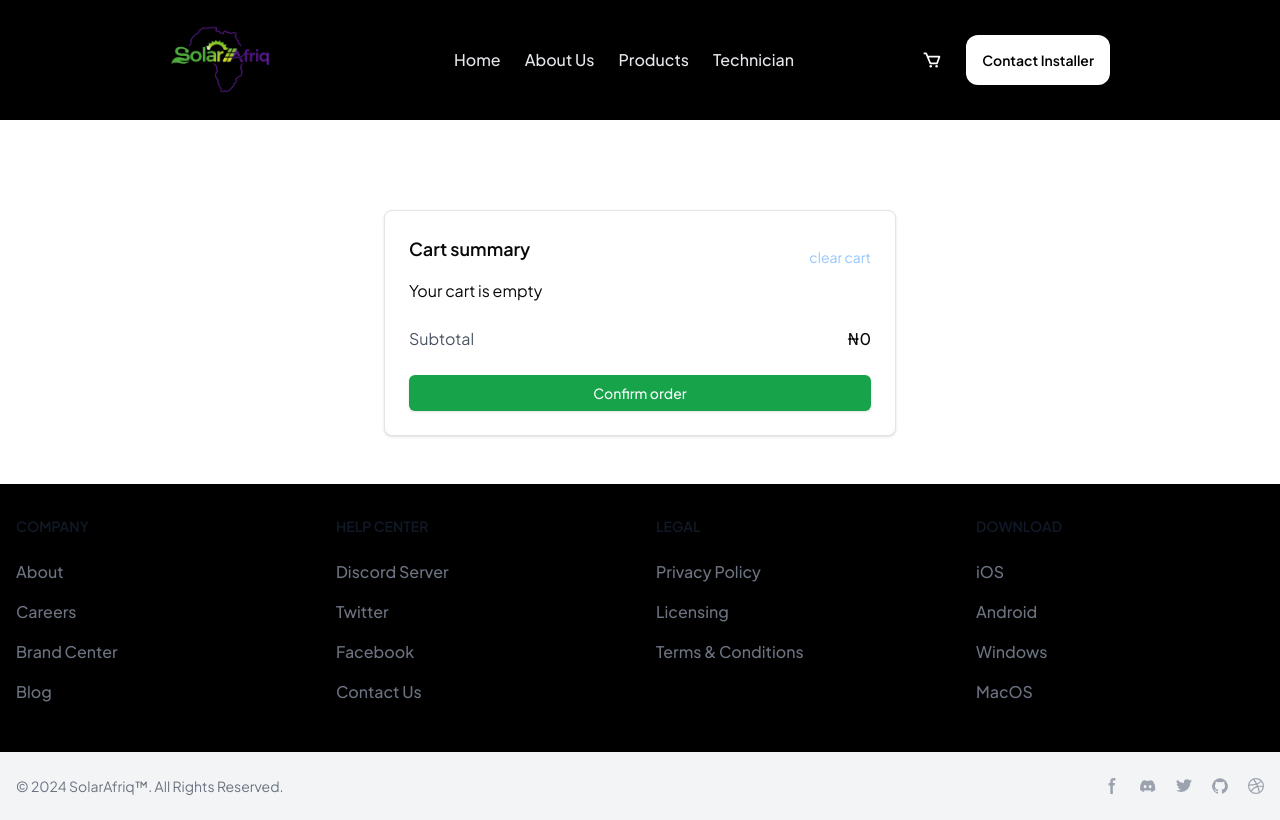
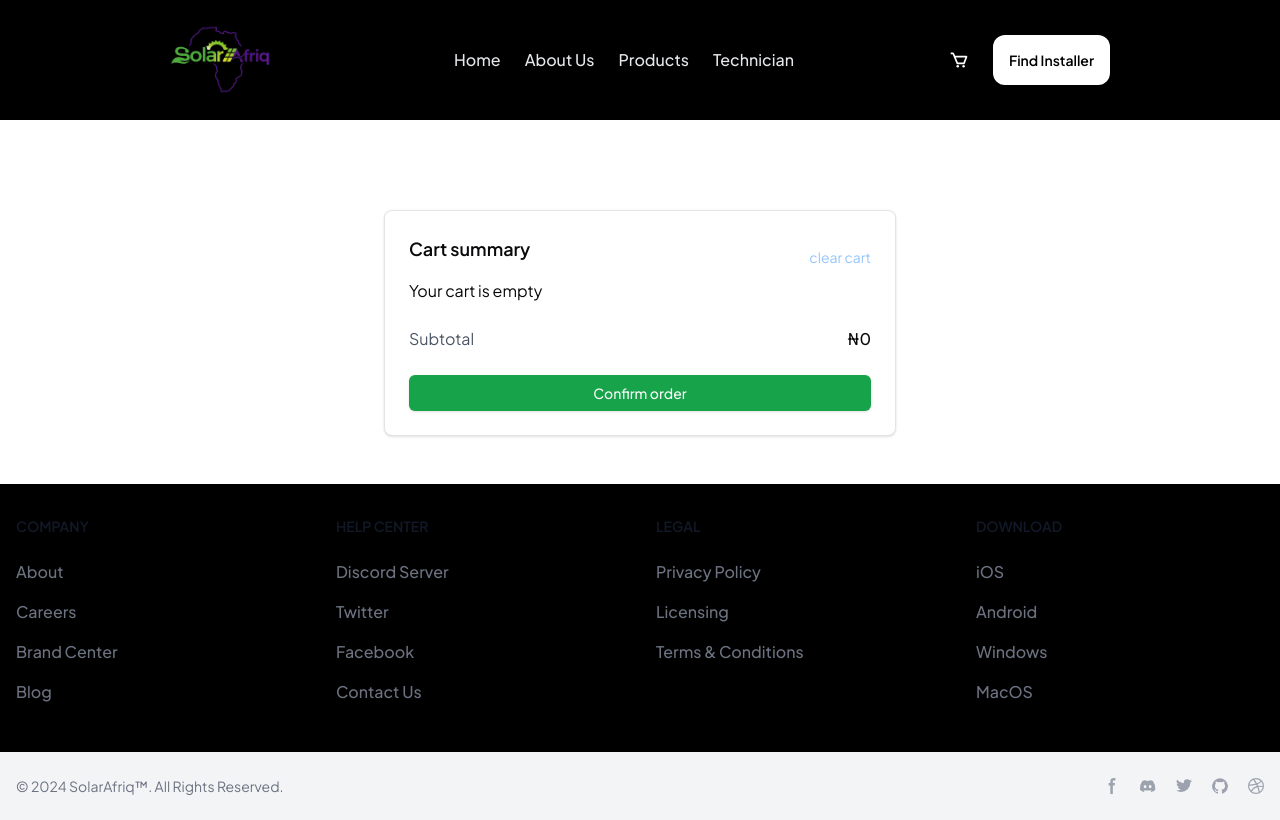
Before and after one commit to BomsG/solarAfriq, a Next.js app: page /cart in a window 1280 px wide. Built offline with nearby package versions, Linux system fonts and the light colour scheme.

Commit message:
refactor: cleanup cart, hero, nav responsiveness

```diff
--- a/app/cart/page.tsx
+++ b/app/cart/page.tsx
@@ -114,7 +114,7 @@ export default function CartPage() {
 
   return (
     <PublicLayout>
-      <div className='container mx-auto'>
+      <div className='containe mx-auto'>
         <div className='h-[120px] bg-black'></div>
 
         {!openContact && (
--- a/app/components/molecules/hero.tsx
+++ b/app/components/molecules/hero.tsx
@@ -11,7 +11,7 @@ export default function Hero() {
 
       <div className='relative h-full z-20 px-5 sm:px-10 md:px-[150px]'>
         <div className='flex flex-col justify-center items-start h-full'>
-          <div className='text-white w-full min-[1024px]:w-[90%] lg:w-[70%]'>
+          <div className='text-white w-full min-[1024px]:w-[90%] g:w-[70%]'>
             <h1 className='text-[35px] min-[400px]:text-[35px] lg:text-[70px] font-semibold leading-[1.3]'>
               Innovative solar solutions for sustainable living
             </h1>
@@ -22,7 +22,7 @@ export default function Hero() {
             <div className='flex flex-wrap gap-5 items-center mt-20'>
               <Link href='/installer'>
                 <button className='bg-white text-black rounded-xl px-5 py-2 text-[16px] font-semibold flex items-center gap-2'>
-                  Meet installer
+                  Find installer
                   <span className='bg-green-500 p-2 rounded-full'>
                     <ArrowRight />
                   </span>
--- a/app/components/molecules/nav.tsx
+++ b/app/components/molecules/nav.tsx
@@ -62,7 +62,7 @@ export default function Nav() {
       <section
         className={`w-full ${
           path === '/' ? 'absolute' : 'fixed bg-black/40 backdrop-blur-md'
-        } top-0 left-0 z-[99] py-6 px-5 `}
+        } top-0 left-0 z-[99] py-1 md:py-6 px-5 `}
       >
         <div className='max-w-screenxl flex  items-center justify-between mx-aut  sm:px-10 md:px-[150px]'>
           <div className='flex-1'>
@@ -99,9 +99,7 @@ export default function Nav() {
               <div className={`hidden min-[1000px]:flex `}>
                 <Link href='/product'>
                   <Button
-                    spanContent={
-                      <span className='min-[1000px]:text-[14px] '>Contact Installer</span>
-                    }
+                    spanContent={<span className='min-[1000px]:text-[14px] '>Find Installer</span>}
                   />
                 </Link>
               </div>
```
